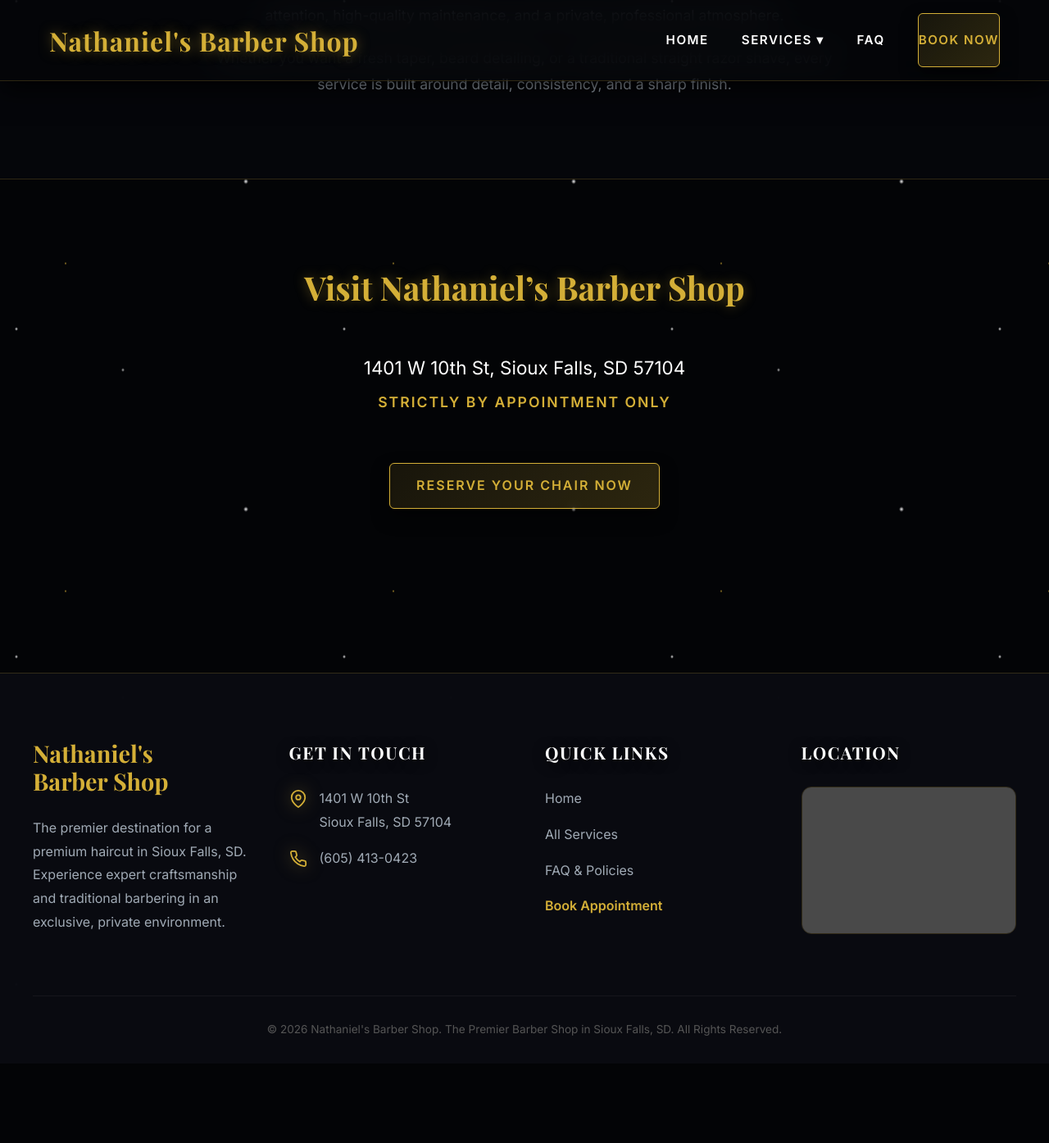
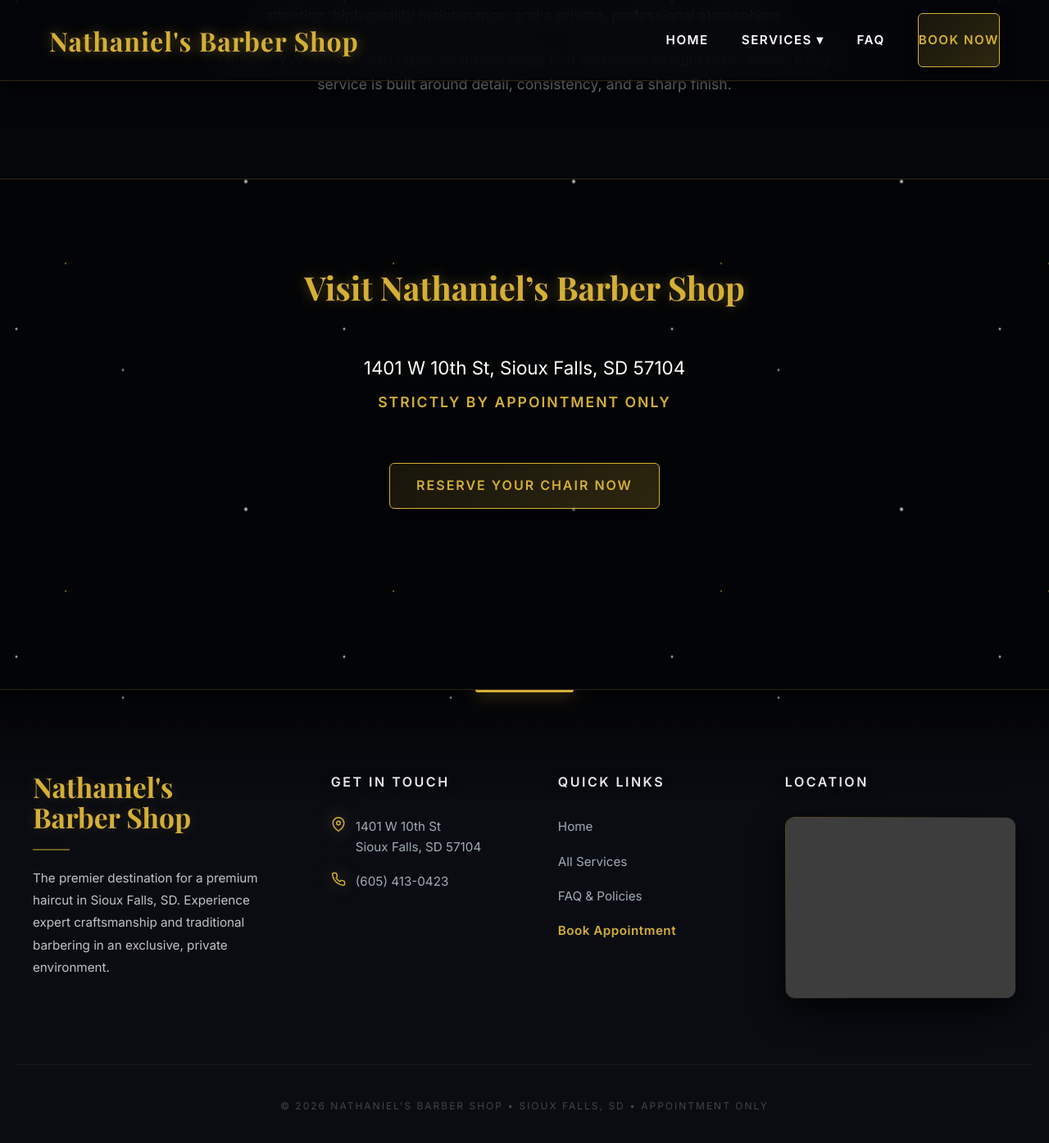
Before and after one commit to YourOnlineSquad/nathaniels-barber-shop, a Jekyll site: the page built from index.md, in a window 1280 px wide and 1400 px high, scrolled down 1865 px. Shown: the top 1395 px of the window at 82% size. Built offline with Jekyll 4.4.1, drawn with Linux system fonts in a browser that asks for light colours; some web fonts are replaced; before the commit the page ends 3163 px from its top, so only the background shows below that; grey boxes are pictures that could not be loaded.

Commit message:
Update footer.html

```diff
--- a/_includes/footer.html
+++ b/_includes/footer.html
@@ -1,115 +1,155 @@
- <style>
-  /* Footer Specific Styles */
+<style>
   .site-footer {
-    background: rgba(10, 12, 18, 0.9);
-    backdrop-filter: blur(25px);
-    -webkit-backdrop-filter: blur(25px);
-    border-top: 1px solid var(--border-glow);
-    padding: 80px 20px 30px;
-    margin-top: 80px;
+    background: linear-gradient(180deg, rgba(5, 6, 8, 0) 0%, rgba(10, 12, 18, 1) 25%);
+    padding: 100px 20px 40px;
+    margin-top: 100px;
+    border-top: 1px solid rgba(212, 175, 55, 0.15);
     position: relative;
-    z-index: 10;
+    overflow: hidden;
+  }
+
+  /* Thin gold line at the very top of the footer */
+  .footer-accent-line {
+    position: absolute;
+    top: 0;
+    left: 50%;
+    transform: translateX(-50%);
+    width: 120px;
+    height: 3px;
+    background: var(--accent-gold);
+    box-shadow: 0 0 20px var(--accent-gold);
+    border-radius: 0 0 10px 10px;
   }
 
   .footer-grid {
     max-width: 1200px;
     margin: 0 auto;
     display: grid;
-    grid-template-columns: repeat(auto-fit, minmax(250px, 1fr));
-    gap: 50px;
-    margin-bottom: 60px;
+    grid-template-columns: 1.4fr 1fr 1fr 1.3fr;
+    gap: 60px;
+    margin-bottom: 80px;
+  }
+
+  .footer-brand-name {
+    font-family: var(--font-heading);
+    font-size: 2.1rem;
+    color: var(--accent-gold);
+    font-weight: 900;
+    line-height: 1.1;
+    margin-bottom: 20px;
+    display: block;
+    text-shadow: 0 0 15px rgba(212, 175, 55, 0.2);
+  }
+
+  .footer-divider {
+    width: 45px;
+    height: 2px;
+    background: var(--accent-gold);
+    margin-bottom: 20px;
+    opacity: 0.5;
   }
 
   .footer-col h3 {
     color: var(--text-light);
-    font-size: 1.3rem;
-    margin-bottom: 25px;
-    letter-spacing: 1.5px;
+    font-size: 1rem;
+    margin-bottom: 30px;
+    letter-spacing: 2.5px;
     text-transform: uppercase;
+    font-family: var(--font-body);
+    font-weight: 700;
+    opacity: 0.9;
   }
 
-  .footer-text, .footer-link {
-    color: var(--text-muted);
-    font-size: 1rem;
-    line-height: 1.8;
-    text-decoration: none;
+  .footer-link {
+    transition: var(--transition-smooth);
     display: flex;
     align-items: flex-start;
-    gap: 15px;
-    margin-bottom: 15px;
-    transition: var(--transition-smooth);
+    margin-bottom: 18px;
+    color: var(--text-muted);
+    font-size: 0.95rem;
   }
 
   .footer-link:hover {
     color: var(--accent-gold);
-    transform: translateX(5px);
+    transform: translateX(6px);
   }
 
-  .footer-icon {
-    flex-shrink: 0;
-    width: 22px;
-    height: 22px;
-    margin-top: 4px;
-    stroke: var(--accent-gold);
-  }
-
-  .footer-brand-container {
-    margin-bottom: 25px;
-  }
-
-  .footer-brand-name {
-    font-family: var(--font-heading);
-    font-size: 1.8rem;
-    color: var(--accent-gold);
-    font-weight: 900;
-    line-height: 1.2;
-    display: block;
+  /* Map Container Stylistic Upgrade */
+  .footer-map-wrapper {
+    position: relative;
+    border-radius: 12px;
+    padding: 1px;
+    background: linear-gradient(135deg, rgba(212, 175, 55, 0.4), transparent 60%);
+    box-shadow: 0 15px 40px rgba(0,0,0,0.8);
   }
 
   .footer-map-container {
     width: 100%;
-    height: 180px;
-    border-radius: 12px;
+    height: 220px;
+    background: #050608;
+    border-radius: 11px;
     overflow: hidden;
-    border: 1px solid var(--border-glow);
   }
 
+  /* Applying a dark-mode filter to your GMB embed */
   .footer-map-container iframe {
     width: 100%;
     height: 100%;
     border: none;
-    filter: invert(90%) hue-rotate(180deg) brightness(80%) contrast(120%);
+    filter: grayscale(1) invert(0.92) brightness(0.8) contrast(1.2);
+    opacity: 0.85;
+    transition: opacity 0.3s ease;
+  }
+
+  .footer-map-container:hover iframe {
+    opacity: 1;
+    filter: grayscale(0.5) invert(0.92) brightness(0.9);
   }
 
   .footer-bottom {
-    max-width: 1200px;
-    margin: 0 auto;
-    border-top: 1px solid rgba(255, 255, 255, 0.05);
-    padding-top: 30px;
+    border-top: 1px solid rgba(255,255,255,0.05);
+    padding-top: 40px;
     text-align: center;
-    color: #555;
-    font-size: 0.85rem;
+  }
+
+  .footer-bottom p {
+    font-size: 0.75rem;
+    color: #444;
+    letter-spacing: 2px;
+    text-transform: uppercase;
+  }
+
+  @media (max-width: 1024px) {
+    .footer-grid { grid-template-columns: 1fr 1fr; gap: 50px; }
+  }
+  @media (max-width: 650px) {
+    .footer-grid { grid-template-columns: 1fr; gap: 40px; text-align: center; }
+    .footer-link { justify-content: center; }
+    .footer-divider { margin: 0 auto 20px; }
   }
 </style>
 
 <footer class="site-footer">
+  <div class="footer-accent-line"></div>
+
   <div class="footer-grid">
 
     <div class="footer-col">
-      <div class="footer-brand-container">
-        <span class="footer-brand-name">Nathaniel's<br>Barber Shop</span>
-      </div>
-      <p class="footer-text">The premier destination for a premium haircut in Sioux Falls, SD. Experience expert craftsmanship and traditional barbering in an exclusive, private environment.</p>
+      <span class="footer-brand-name">Nathaniel's<br>Barber Shop</span>
+      <div class="footer-divider"></div>
+      <p class="footer-text" style="font-size: 0.95rem; opacity: 0.75; line-height: 1.8;">
+        The premier destination for a premium haircut in Sioux Falls, SD. Experience expert craftsmanship and traditional barbering in an exclusive, private environment.
+      </p>
     </div>
 
     <div class="footer-col">
       <h3>Get In Touch</h3>
       <a href="https://goo.gl/maps/YourActualMapLink" target="_blank" class="footer-link">
-        <svg class="footer-icon" viewBox="0 0 24 24" fill="none" stroke="currentColor" stroke-width="2"><path d="M21 10c0 7-9 13-9 13s-9-6-9-13a9 9 0 0 1 18 0z"></path><circle cx="12" cy="10" r="3"></circle></svg>
+        <svg style="margin-right: 12px; width: 18px; stroke: var(--accent-gold); flex-shrink:0;" viewBox="0 0 24 24" fill="none" stroke="currentColor" stroke-width="2" stroke-linecap="round" stroke-linejoin="round"><path d="M21 10c0 7-9 13-9 13s-9-6-9-13a9 9 0 0 1 18 0z"></path><circle cx="12" cy="10" r="3"></circle></svg>
         <span>1401 W 10th St<br>Sioux Falls, SD 57104</span>
       </a>
       <a href="tel:6054130423" class="footer-link">
-        <svg class="footer-icon" viewBox="0 0 24 24" fill="none" stroke="currentColor" stroke-width="2"><path d="M22 16.92v3a2 2 0 0 1-2.18 2 19.79 19.79 0 0 1-8.63-3.07 19.5 19.5 0 0 1-6-6 19.79 19.79 0 0 1-3.07-8.67A2 2 0 0 1 4.11 2h3a2 2 0 0 1 2 1.72 12.84 12.84 0 0 0 .7 2.81 2 2 0 0 1-.45 2.11L8.09 9.91a16 16 0 0 0 6 6l1.27-1.27a2 2 0 0 1 2.11-.45 12.84 12.84 0 0 0 2.81.7A2 2 0 0 1 22 16.92z"></path></svg>
+        <svg style="margin-right: 12px; width: 18px; stroke: var(--accent-gold); flex-shrink:0;" viewBox="0 0 24 24" fill="none" stroke="currentColor" stroke-width="2" stroke-linecap="round" stroke-linejoin="round"><path d="M22 16.92v3a2 2 0 0 1-2.18 2 19.79 19.79 0 0 1-8.63-3.07 19.5 19.5 0 0 1-6-6 19.79 19.79 0 0 1-3.07-8.67A2 2 0 0 1 4.11 2h3a2 2 0 0 1 2 1.72 12.84 12.84 0 0 0 .7 2.81 2 2 0 0 1-.45 2.11L8.09 9.91a16 16 0 0 0 6 6l1.27-1.27a2 2 0 0 1 2.11-.45 12.84 12.84 0 0 0 2.81.7A2 2 0 0 1 22 16.92z"></path></svg>
         <span>(605) 413-0423</span>
       </a>
     </div>
@@ -119,19 +159,21 @@
       <a href="{{ site.baseurl }}/" class="footer-link">Home</a>
       <a href="{{ site.baseurl }}/services/" class="footer-link">All Services</a>
       <a href="{{ site.baseurl }}/faq/" class="footer-link">FAQ & Policies</a>
-      <a href="https://www.styleseat.com/m/v/nathanielsbarbershop" target="_blank" rel="noopener noreferrer" class="footer-link" style="color: var(--accent-gold); font-weight: bold;">Book Appointment</a>
+      <a href="https://www.styleseat.com/m/v/nathanielsbarbershop" target="_blank" rel="noopener noreferrer" class="footer-link" style="color: var(--accent-gold); font-weight: bold; letter-spacing: 0.5px;">Book Appointment</a>
     </div>
 
     <div class="footer-col">
       <h3>Location</h3>
-      <div class="footer-map-container">
-        <iframe src="https://www.google.com/maps/embed?pb=!1m18!1m12!1m13!1d2892.3!2d-96.7!3d43.5" allowfullscreen="" loading="lazy"></iframe>
+      <div class="footer-map-wrapper">
+        <div class="footer-map-container">
+          <iframe src="http://googleusercontent.com/maps.google.com/6" allowfullscreen="" loading="lazy" referrerpolicy="no-referrer-when-downgrade"></iframe>
+        </div>
       </div>
     </div>
 
   </div>
 
   <div class="footer-bottom">
-    <p>© 2026 Nathaniel's Barber Shop. The Premier Barber Shop in Sioux Falls, SD. All Rights Reserved.</p>
+    <p>© {{ "now" | date: "%Y" }} Nathaniel's Barber Shop • Sioux Falls, SD • Appointment Only</p>
   </div>
 </footer>
```
